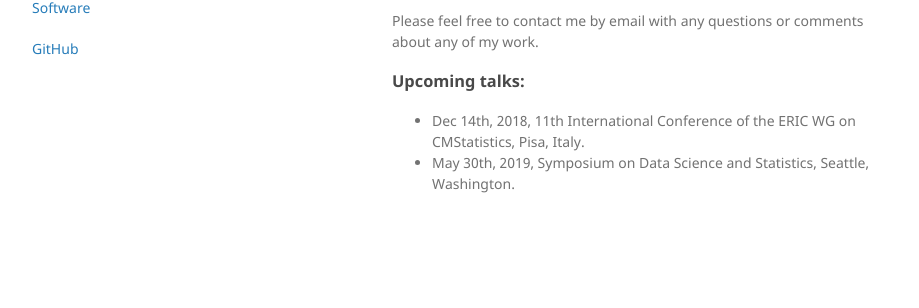
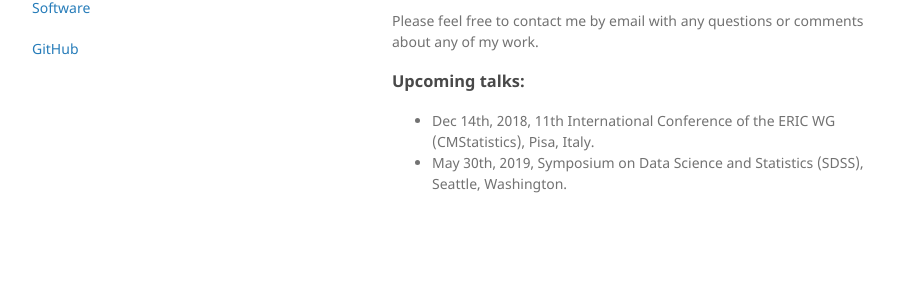
Before and after one commit to ajmolstad/ajmolstad.github.io, a Jekyll site: the page built from index.md, in a window 1280 px wide. Shown: the part 298-606 px from the top of the page, without its empty margins (178-1097 px from the left). Built offline with Jekyll 4.4.1, drawn with Linux system fonts in a browser that asks for light colours.

Commit message:
Update index.md

```diff
--- a/index.md
+++ b/index.md
@@ -9,5 +9,5 @@
 Please feel free to contact me by email with any questions or comments about any of my work.
 
 ### Upcoming talks:
-- Dec 14th, 2018, 11th International Conference of the ERIC WG on CMStatistics, Pisa, Italy.
-- May 30th, 2019, Symposium on Data Science and Statistics, Seattle, Washington.
+- Dec 14th, 2018, 11th International Conference of the ERIC WG (CMStatistics), Pisa, Italy.
+- May 30th, 2019, Symposium on Data Science and Statistics (SDSS), Seattle, Washington.
```
